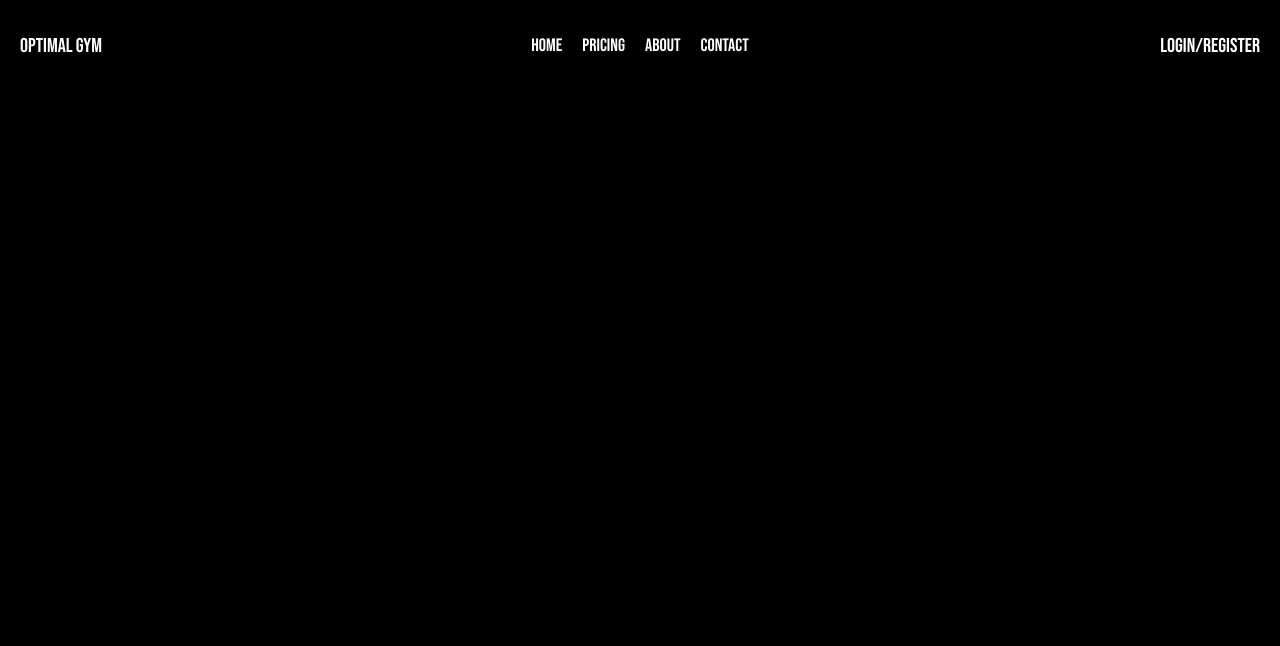
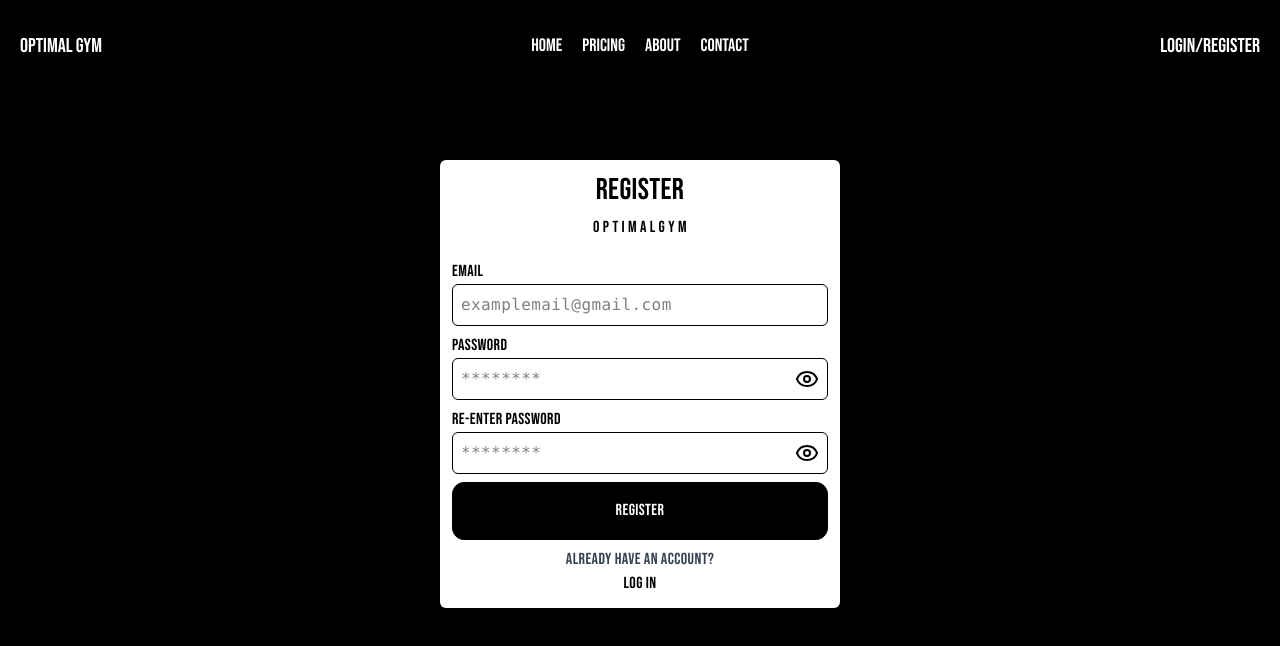
Before and after one commit to qzyx/optimal-gym-client, a Next.js app: page /register in a window 1280 px wide. Shown: the top 646 px of the page. Built offline with nearby package versions, Linux system fonts and the light colour scheme.

Commit message:
Commit before login register flip

```diff
--- a/src/app/layout.tsx
+++ b/src/app/layout.tsx
@@ -35,7 +35,7 @@ export default function RootLayout({
         />
       </head>
       <body
-        className={`${geistSans.variable} ${geistMono.variable} overflow-x-hidden bg-black pb-50 antialiased min-h-[100dvh] font-bebas `}
+        className={`${geistSans.variable} ${geistMono.variable} overflow-x-hidden bg-black  antialiased min-h-[100dvh] font-bebas `}
       >
         <Header />
         <NavBar />
--- a/src/app/register/page.tsx
+++ b/src/app/register/page.tsx
@@ -1,7 +1,20 @@
-import React from "react";
+"use client";
+
+import FadeIn from "@/components/Animations/FadeIn";
+import RegisterForm from "@/components/RegisterForm";
+import RegisterHeading from "@/components/RegisterHeading";
 
 const page = () => {
-  return <div></div>;
+  return (
+    <FadeIn duration={0.5}>
+      <div className="flex justify-center items-center select-none  ">
+        <div className="max-w-100 min-w-10 gap-5 p-3 tracking-wide mt-[20vh] bg-white w-100 rounded-md flex flex-col">
+          <RegisterHeading />
+          <RegisterForm />
+        </div>
+      </div>
+    </FadeIn>
+  );
 };
 
 export default page;
--- /dev/null
+++ b/src/components/LoginForm.tsx
@@ -0,0 +1,79 @@
+import { Eye, EyeOff } from "lucide-react";
+import Link from "next/link";
+import { useState } from "react";
+
+const LoginForm = () => {
+  const [email, setEmail] = useState("");
+  const [password, setPassword] = useState("");
+  // const [error, setError] = useState(false);
+  // const [loading, setLoading] = useState(false);
+  const [visiblePassword, setVisiblePassword] = useState(false);
+  return (
+    <form className="flex flex-col gap-2">
+      <div className="flex flex-col w-full">
+        <label htmlFor="email">Email</label>
+        <input
+          value={email}
+          onChange={(e) => setEmail(e.target.value)}
+          type="email"
+          name="email"
+          required
+          placeholder="examplemail@gmail.com"
+          className="focus:outline-none border font-mono border-black p-2 rounded-md w-full"
+        ></input>
+      </div>
+      <div className="flex flex-col w-full">
+        <label htmlFor="password">Password</label>
+        <span className="flex items-center justify-between border-black border rounded-md w-full ">
+          <input
+            value={password}
+            onChange={(e) => setPassword(e.target.value)}
+            type={visiblePassword ? "text" : "password"}
+            name="password"
+            required
+            placeholder="********"
+            className="focus:outline-none font-mono p-2 w-full"
+          ></input>
+          <button
+            className="cursor-pointer"
+            onClick={() => setVisiblePassword(!visiblePassword)}
+            type="button"
+          >
+            {visiblePassword ? (
+              <EyeOff className="mr-2" />
+            ) : (
+              <Eye className="mr-2"></Eye>
+            )}
+          </button>
+        </span>
+      </div>
+      <div className="flex flex-col items-center w-full">
+        <span className="text-gray-700">Forget Your Password?</span>
+        <button
+          className="text-black cursor-pointer relative  after:content-[''] after:h-[2px] after:absolute after:bottom-0 after:left-[50%] after:bg-black after:w-0 hover:after:w-full after:transition-all after:duration-300 after:ease-in-out after:translate-x-[-50%]"
+          type="button"
+        >
+          RESET NOW
+        </button>
+      </div>
+      <button
+        type="submit"
+        className="text-white cursor-pointer hover:scale-102 bg-black rounded-xl py-4 hover:bg-white hover:tracking-widest hover:text-black transition-all duration-200 border border-black"
+      >
+        LOG IN
+      </button>
+      <div className="flex flex-col items-center w-full">
+        <span className="text-gray-700">Don&apos;t have a account yet?</span>
+        <Link
+          href={"/register"}
+          className="text-black cursor-pointer relative text-black relative cursor-pointer after:content-[''] after:h-[2px] after:absolute after:bottom-0 after:left-[50%] after:bg-black after:w-0 hover:after:w-full after:transition-all after:duration-300 after:ease-in-out after:translate-x-[-50%]"
+          type="button"
+        >
+          REGISTER
+        </Link>
+      </div>
+    </form>
+  );
+};
+
+export default LoginForm;
--- /dev/null
+++ b/src/components/LoginHeading.tsx
@@ -0,0 +1,13 @@
+import React from "react";
+
+const LoginHeading = () => {
+  return (
+    <span className="flex flex-col gap-1 items-center">
+      <span className="self-center text-3xl ">LOG IN</span>
+      <span className="self-center text-xl tracking-widest"></span> O P T I M A
+      L G Y M
+    </span>
+  );
+};
+
+export default LoginHeading;
--- /dev/null
+++ b/src/components/RegisterForm.tsx
@@ -0,0 +1,100 @@
+/* eslint-disable @typescript-eslint/no-use-before-define */
+
+import { Eye, EyeOff } from "lucide-react";
+import Link from "next/link";
+import { useState } from "react";
+
+const RegisterForm = () => {
+  const [email, setEmail] = useState("");
+  const [password, setPassword] = useState("");
+  const [confirmPassword, setConfirmPassword] = useState("");
+  // const [error, setError] = useState(false);
+  // const [loading, setLoading] = useState(false);
+  const [visiblePassword, setVisiblePassword] = useState(false);
+  const [visibleConfirmPassword, setVisibleConfirmPassword] = useState(false);
+  return (
+    <form className="flex flex-col gap-2">
+      <div className="flex flex-col w-full">
+        <label htmlFor="email">Email</label>
+        <input
+          value={email}
+          onChange={(e) => setEmail(e.target.value)}
+          type="email"
+          name="email"
+          required
+          placeholder="examplemail@gmail.com"
+          className="focus:outline-none border font-mono border-black p-2 rounded-md w-full"
+        ></input>
+      </div>
+      <div className="flex flex-col w-full">
+        <label htmlFor="password">Password</label>
+        <span className="flex items-center justify-between border-black border rounded-md w-full ">
+          <input
+            value={password}
+            onChange={(e) => setPassword(e.target.value)}
+            type={visiblePassword ? "text" : "password"}
+            name="password"
+            required
+            placeholder="********"
+            className="focus:outline-none font-mono p-2 w-full"
+          ></input>
+          <button
+            className="cursor-pointer"
+            onClick={() => setVisiblePassword(!visiblePassword)}
+            type="button"
+          >
+            {visiblePassword ? (
+              <EyeOff className="mr-2" />
+            ) : (
+              <Eye className="mr-2"></Eye>
+            )}
+          </button>
+        </span>
+      </div>
+      <div className="flex flex-col w-full">
+        <label htmlFor="password">Re-enter Password</label>
+        <span className="flex items-center justify-between border-black border rounded-md w-full ">
+          <input
+            value={confirmPassword}
+            onChange={(e) => setConfirmPassword(e.target.value)}
+            type={visibleConfirmPassword ? "text" : "password"}
+            name="password"
+            required
+            placeholder="********"
+            className="focus:outline-none font-mono p-2 w-full"
+          ></input>
+          <button
+            className="cursor-pointer"
+            onClick={() => setVisibleConfirmPassword(!visibleConfirmPassword)}
+            type="button"
+          >
+            {visibleConfirmPassword ? (
+              <EyeOff className="mr-2" />
+            ) : (
+              <Eye className="mr-2"></Eye>
+            )}
+          </button>
+        </span>
+      </div>
+
+      <button
+        type="submit"
+        className="text-white cursor-pointer hover:scale-102 bg-black rounded-xl py-4 hover:bg-white hover:tracking-widest hover:text-black transition-all duration-200 border border-black"
+      >
+        REGISTER
+      </button>
+      <div className="flex flex-col items-center w-full">
+        <span className="text-gray-700">Already have an account?</span>
+        <Link
+          href={"/login"}
+          className="text-black relative cursor-pointer after:content-[''] after:h-[2px] after:absolute after:bottom-0 after:left-[50%] after:bg-black after:w-0 hover:after:w-full after:transition-all after:duration-300 after:ease-in-out after:translate-x-[-50%]"
+          type="button"
+        >
+          LOG IN
+        </Link>
+      </div>
+    </form>
+  );
+};
+
+export default RegisterForm;
--- /dev/null
+++ b/src/components/RegisterHeading.tsx
@@ -0,0 +1,13 @@
+import React from "react";
+
+const RegisterHeading = () => {
+  return (
+    <span className="flex flex-col gap-1 items-center">
+      <span className="self-center text-3xl ">REGISTER</span>
+      <span className="self-center text-xl tracking-widest"></span> O P T I M A
+      L G Y M
+    </span>
+  );
+};
+
+export default RegisterHeading;
--- a/src/components/Sections/ContactSection.tsx
+++ b/src/components/Sections/ContactSection.tsx
@@ -5,7 +5,10 @@ import ContactHeading from "../ContactHeading";
 
 const ContactSection = () => {
   return (
-    <section id="contact" className="flex flex-col items-center gap-8">
+    <section
+      id="contact"
+      className="flex flex-col mb-[10vh] items-center gap-8"
+    >
       <ContactHeading></ContactHeading>
       <main className="text-white   w-full  flex flex-col md:flex-row px-2 sm:px-4  gap-10 md:px-10  xl:px-50 overflow-x-hidden ">
         <GetInTouch />
--- a/src/components/UI/Button.tsx
+++ b/src/components/UI/Button.tsx
@@ -5,7 +5,7 @@ const Button = ({
   text = "JOIN NOW",
   icon: Icon = ArrowRight,
 }: {
-  size: "sm" | "md" | "lg";
+  size?: "sm" | "md" | "lg";
   text?: string;
   icon?: LucideIcon;
 }) => {
```
Also changed, not shown: src/app/login/page.tsx (+19 -1 lines), src/components/NavBar.tsx (+22 -21 lines), public/google.png (added).
